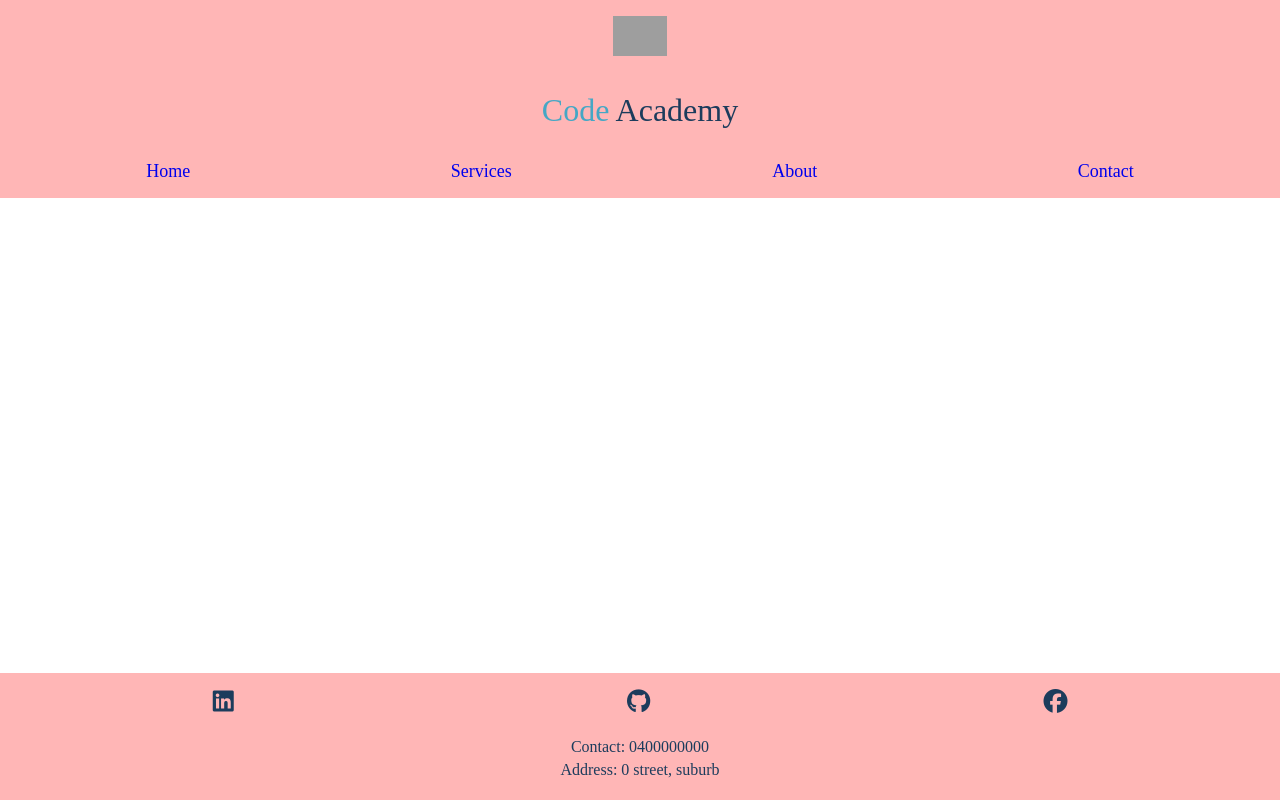
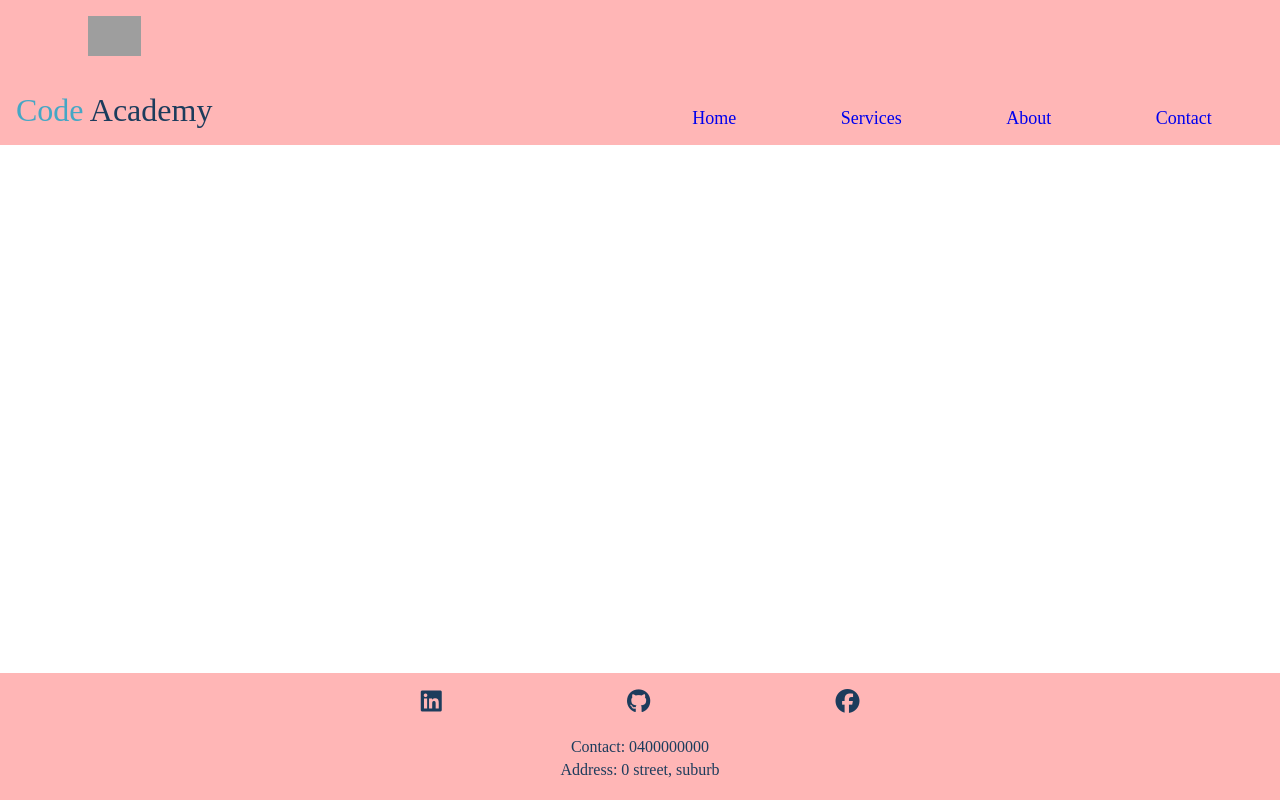
Before and after one commit to keennathan/2024-apr-std-portfolio, a plain HTML site: page index.html in a window 1280 px wide. Drawn offline with Linux system fonts and the light colour scheme; grey boxes are pictures that could not be loaded.

Commit message:
made header and footer responsive

```diff
--- a/styles/index.css
+++ b/styles/index.css
@@ -73,3 +73,23 @@ footer{
 .info p{
     margin: 5px 0;
 }
+
+@media screen and (min-width:600px){
+    header{
+        display: flex;
+        align-items: flex-end;
+        justify-content: space-between;
+    }
+    #nav-items{
+        width: 50%;
+    }
+    .name{
+        margin-bottom: 0;
+    }
+    .social-media{
+        width: 50%;
+        margin-left: auto;
+        margin-right: auto;
+    }
+
+}
```
